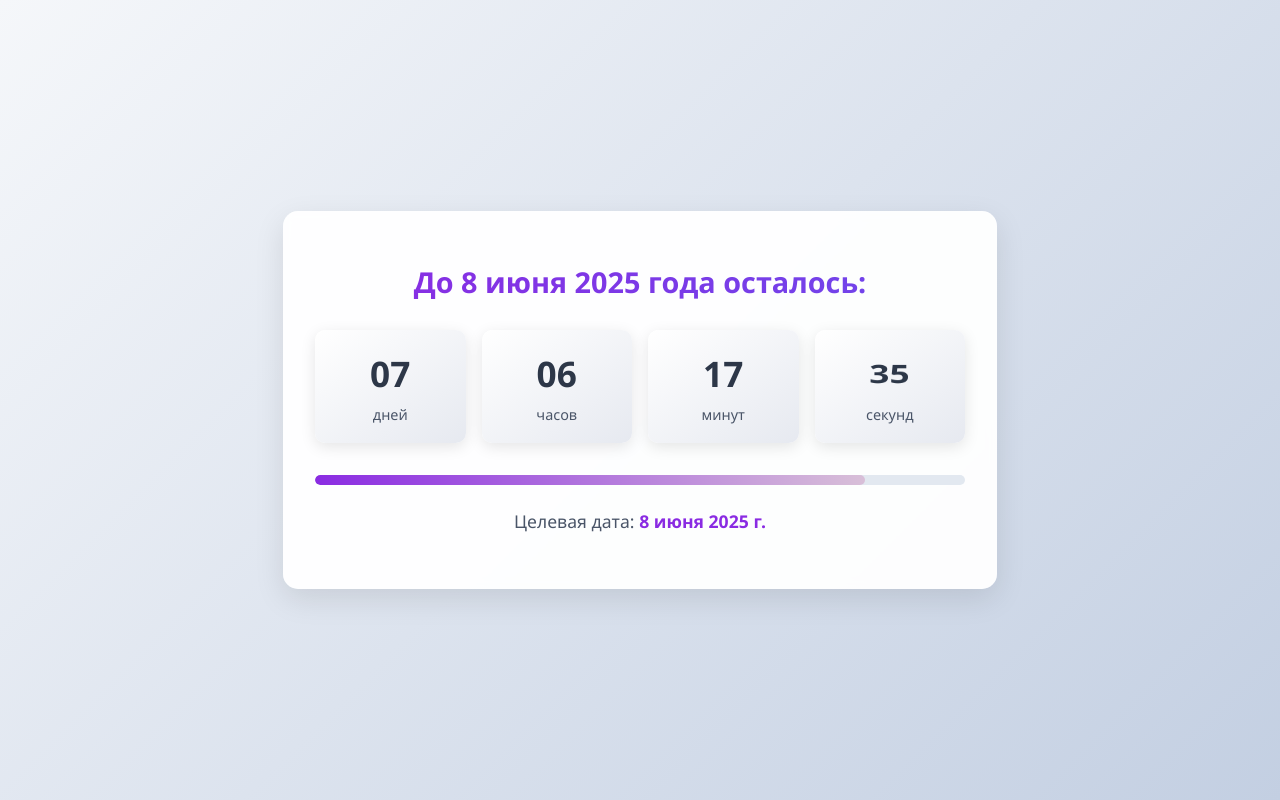
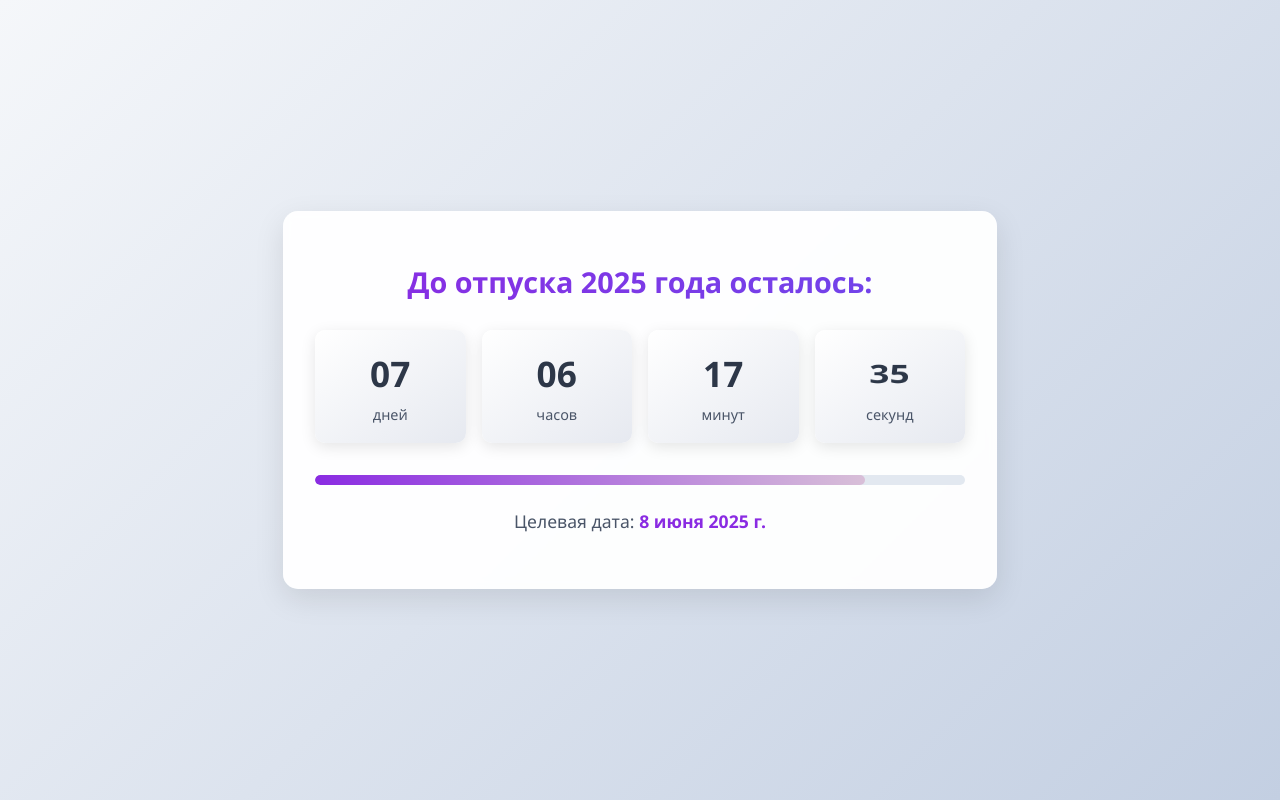
Before and after one commit to Vylich/vacation, a plain HTML site: page index.html in a window 1280 px wide. Drawn offline with Linux system fonts and the light colour scheme.

Commit message:
Update index.html

```diff
--- a/index.html
+++ b/index.html
@@ -6,13 +6,13 @@
       name="viewport"
       content="width=device-width, initial-scale=1.0, maximum-scale=1.0, user-scalable=no"
     />
-    <title>Таймер до 8 июня 2025</title>
+    <title>Таймер до отпуска 2025</title>
     <link rel="stylesheet" href="styles.css" />
   </head>
 
   <body>
     <div class="container">
-      <h1>До 8 июня 2025 года осталось:</h1>
+      <h1>До отпуска 2025 года осталось:</h1>
 
       <div class="timer">
         <div class="timer-block">
```
